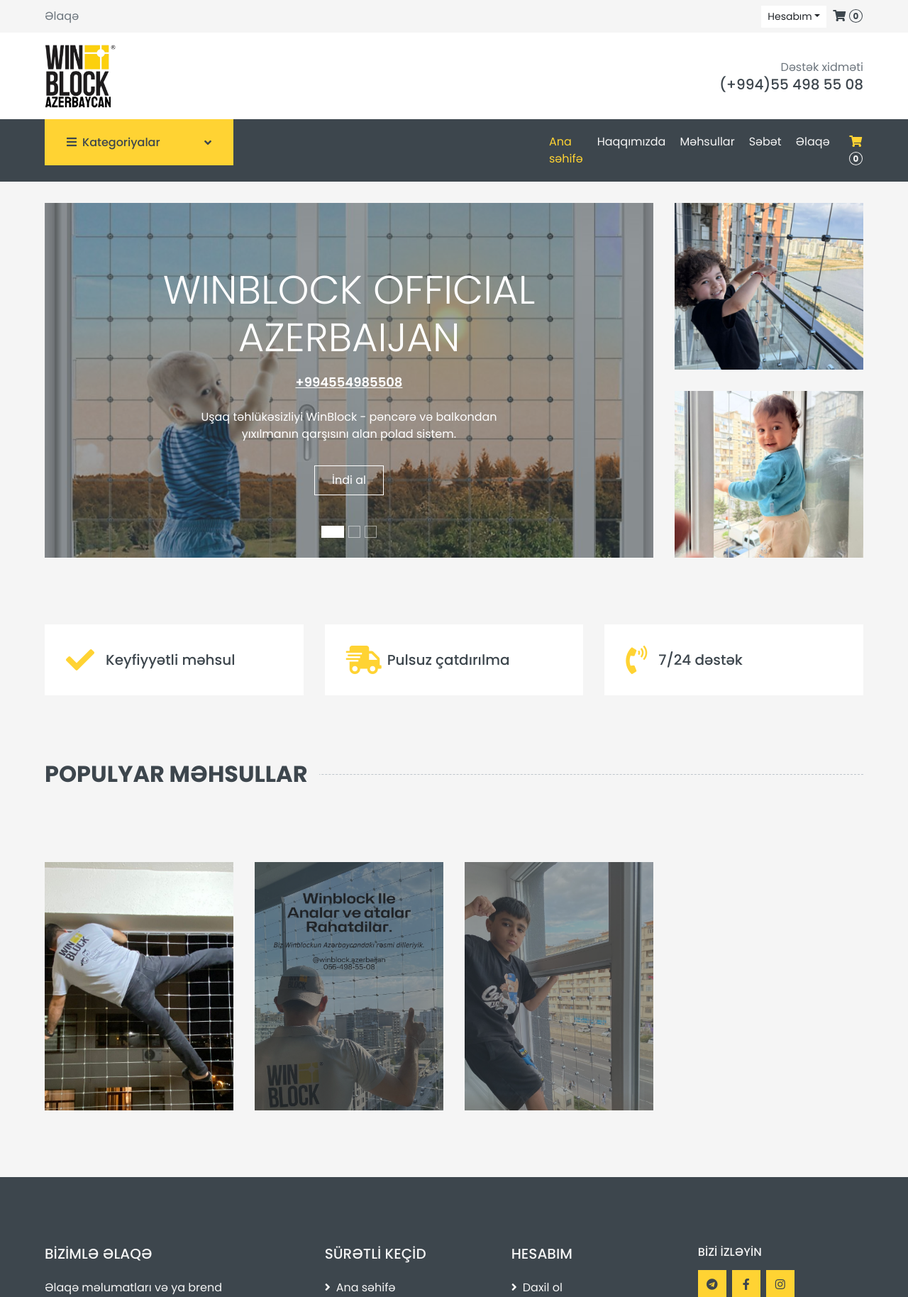
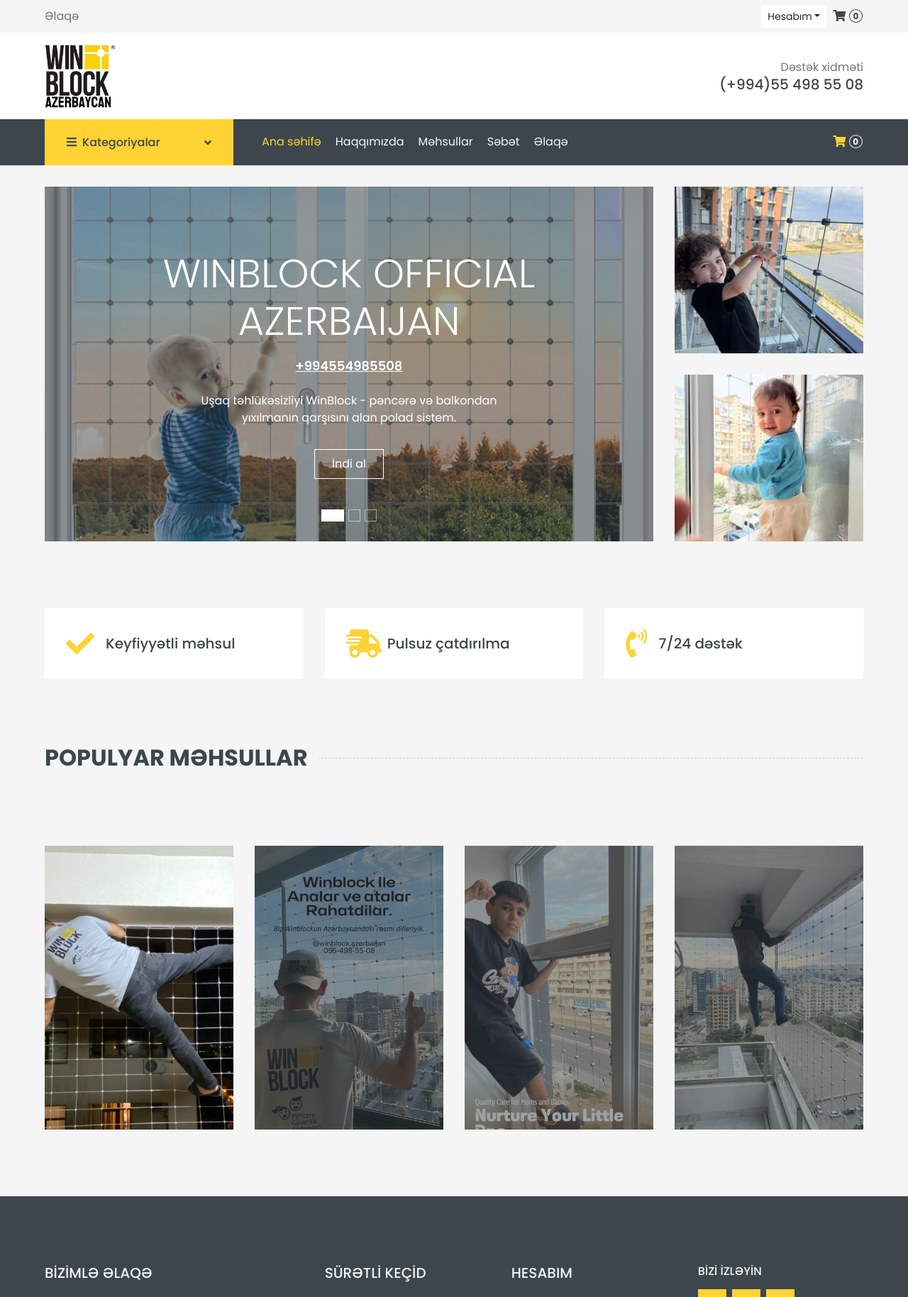
Before and after one commit to IIISRO/winblockaz, a Django app: page / in a window 1280 px wide. Shown: the top 1828 px of the page at 71% size. Run offline with Django 5.2, Linux system fonts and the light colour scheme; data that the repository does not hold is empty; some libraries are stand-ins or nearby versions.

Commit message:
initial commit

```diff
--- a/core/templates/base.html
+++ b/core/templates/base.html
@@ -180,7 +180,7 @@
             </div>
             <div class="col-lg-9">
                 <nav class="navbar navbar-expand-lg bg-dark navbar-dark py-3 py-lg-0 px-0">
-                    <div class="d-flex align-items-center justify-content-between w-100">
+                    <div class="d-flex align-items-center justify-content-between w-100 d-lg-none">
                         <a href="{% url 'core:home' %}" class="text-decoration-none d-block d-lg-none logo-mobile">
                             <!-- <span class="h1 text-uppercase text-primary bg-dark px-2">Win</span>
                     <span class="h1 text-uppercase text-dark bg-primary px-2 ml-n1">Block</span> -->
--- a/core/templates/home.html
+++ b/core/templates/home.html
@@ -126,13 +126,13 @@
 <div class="container-fluid pt-5 pb-3">
     <div class="row px-xl-5">
         <div class="col-md-6 col-lg-3">
-            <div class="product-offer mb-30" style="height: 350px;background-image: url('../../static/img/winblock-image2.jpeg');background-position: center; background-size: cover;background-repeat: no-repeat;">
+            <div class="product-offer mb-30" style="height: 400px;background-image: url('../../static/img/winblock-image2.jpeg');background-position: center; background-size: cover;background-repeat: no-repeat;">
                 <!-- <img class="img-fluid" style="object-fit: cover;background-position: top;" src="{% static 'img/winblock-image5.jpeg' %}" alt=""> -->
 
             </div>
         </div>
         <div class="col-md-6 col-lg-3">
-            <div class="product-offer mb-30" style="height: 350px;background-image: url('../../static/img/winblock-image3.jpeg');background-position: top; background-size: cover;background-repeat: no-repeat;">
+            <div class="product-offer mb-30" style="height: 400px;background-image: url('../../static/img/winblock-image3.jpeg');background-position: top; background-size: cover;background-repeat: no-repeat;">
                 <!-- <img class="img-fluid"  style="object-fit: cover;background-position: top;" src="{% static 'img/winblock-image6.jpeg' %}" alt=""> -->
                 <div class="offer-text">
                     <!-- <h6 class="text-white text-uppercase">20% Endirim</h6>
@@ -142,7 +142,17 @@
             </div>
         </div>
         <div class="col-md-6 col-lg-3">
-            <div class="product-offer mb-30" style="height: 350px;background-image: url('../../static/img/winblock-image8.jpeg');background-position: top; background-size: cover;background-repeat: no-repeat;">
+            <div class="product-offer mb-30" style="height: 400px;background-image: url('../../static/img/winblock-image8.jpeg');background-position: top; background-size: cover;background-repeat: no-repeat;">
+                <!-- <img class="img-fluid"  style="object-fit: cover;background-position: top;" src="{% static 'img/winblock-image6.jpeg' %}" alt=""> -->
+                <div class="offer-text">
+                    <!-- <h6 class="text-white text-uppercase">20% Endirim</h6>
+                    <h3 class="text-white mb-3">Xüsusi təklif</h3>
+                    <a href="{% url 'product:shop' %}" class="btn btn-primary">İndi al</a> -->
+                </div>
+            </div>
+        </div>
+          <div class="col-md-6 col-lg-3">
+            <div class="product-offer mb-30" style="height: 400px;background-image: url('../../static/img/winblock-image7.jpeg');background-position: top; background-size: cover;background-repeat: no-repeat;">
                 <!-- <img class="img-fluid"  style="object-fit: cover;background-position: top;" src="{% static 'img/winblock-image6.jpeg' %}" alt=""> -->
                 <div class="offer-text">
                     <!-- <h6 class="text-white text-uppercase">20% Endirim</h6>
```
